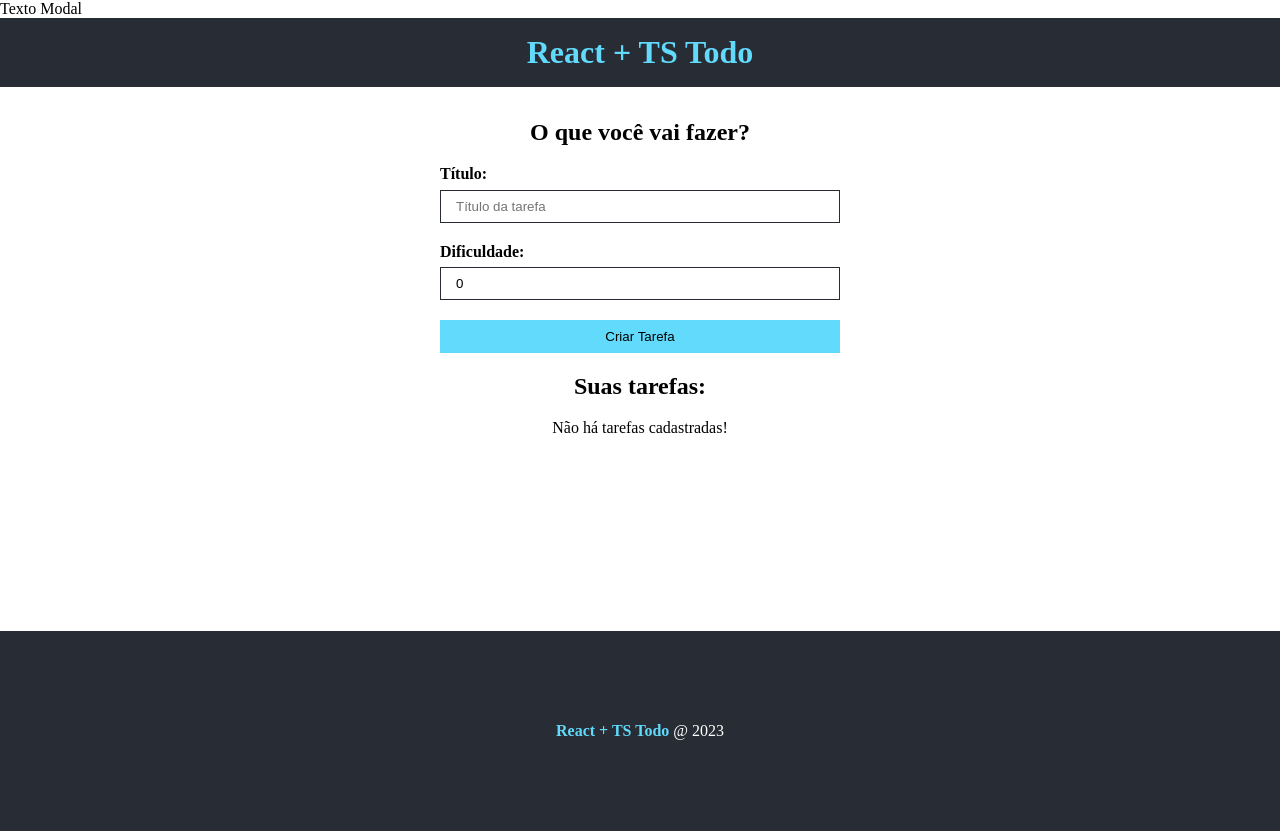
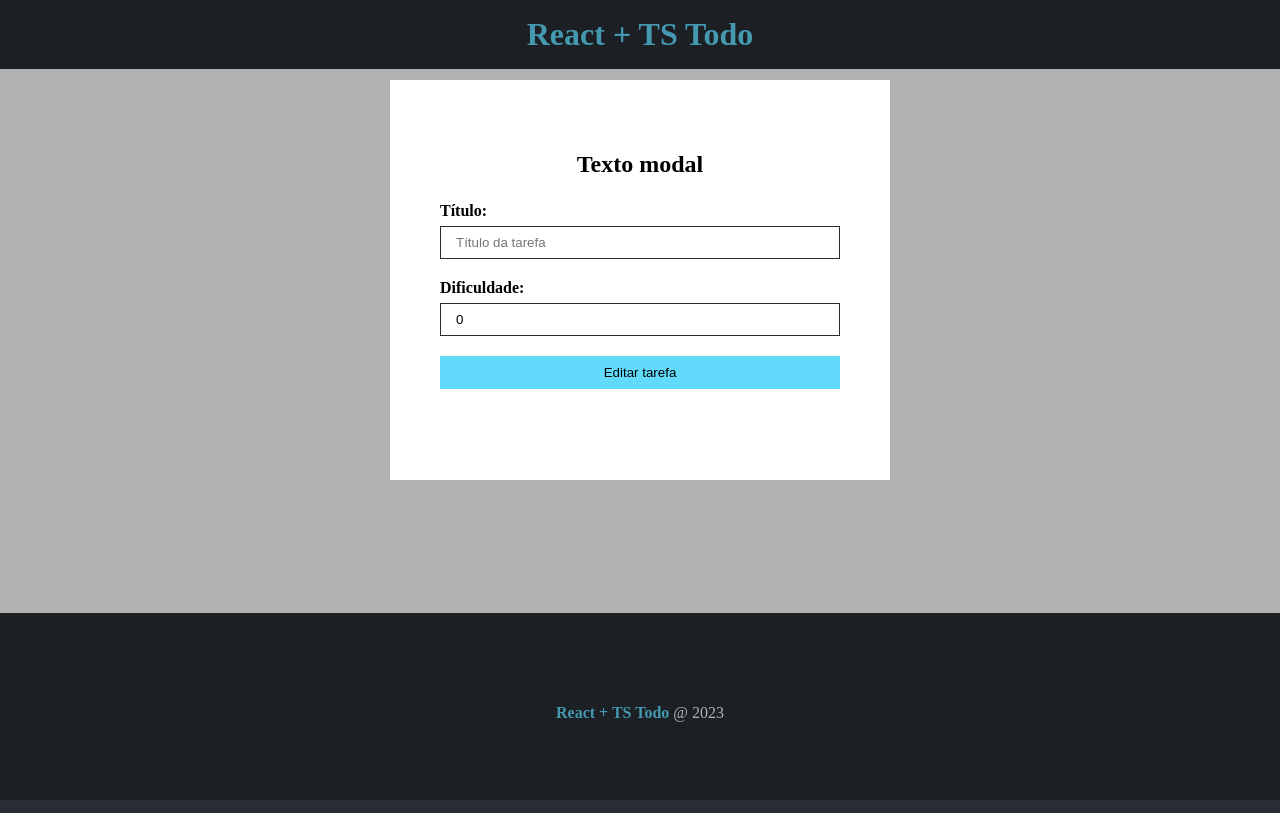
Before and after one commit to RosemeireRibeiroCaetano/typescript, a React (Create React App) app in the folder 12_todo_react/: page / in a window 1280 px wide. Built offline with nearby package versions, Linux system fonts and the light colour scheme.

Commit message:
Estilizando modal

```diff
--- a/12_todo_react/src/App.tsx
+++ b/12_todo_react/src/App.tsx
@@ -29,7 +29,7 @@
 
   return (
   <div>
-    <Modal/>
+   <Modal children={<TaskForm btnText='Editar tarefa' taskList={taskList}/>}/>
     <Header/>
   <main className={styles.main}>
    <div>
--- a/12_todo_react/src/components/Modal.module.css
+++ b/12_todo_react/src/components/Modal.module.css
@@ -0,0 +1,31 @@
+.fade {
+  width: 100%;
+  height: 100%;
+  position: absolute;
+  background-color: #000;
+  opacity: 0.3;
+}
+
+.modal {
+  position: absolute;
+  top: 10%;
+  left: 0;
+  right: 0;
+  margin: 0 auto;
+  width: 500px;
+  height: 400px;
+  z-index: 1;
+  background-color: #fff;
+  display: flex;
+  flex-direction: column;
+  justify-content: center;
+  text-align: center;
+}
+
+.modal h2 {
+  margin-bottom: 1em;
+}
+
+.modal form {
+  width: 90%;
+}
--- a/12_todo_react/src/components/Modal.tsx
+++ b/12_todo_react/src/components/Modal.tsx
@@ -1,14 +1,20 @@
 import React from 'react';
 
+//Css
+import styles from './Modal.module.css';
+
 interface Props {
-
+  children: React.ReactNode
 }
 
-const Modal = (props: Props) => {
+const Modal = ({children }: Props) => {
   return (
     <div id='modal'>
-      <div></div>
-      <div>Texto Modal</div>
+      <div className={styles.fade}></div>
+      <div className={styles.modal}>
+        <h2>Texto modal</h2>
+        {children}
+        </div>
     </div>
   )
 };
```
